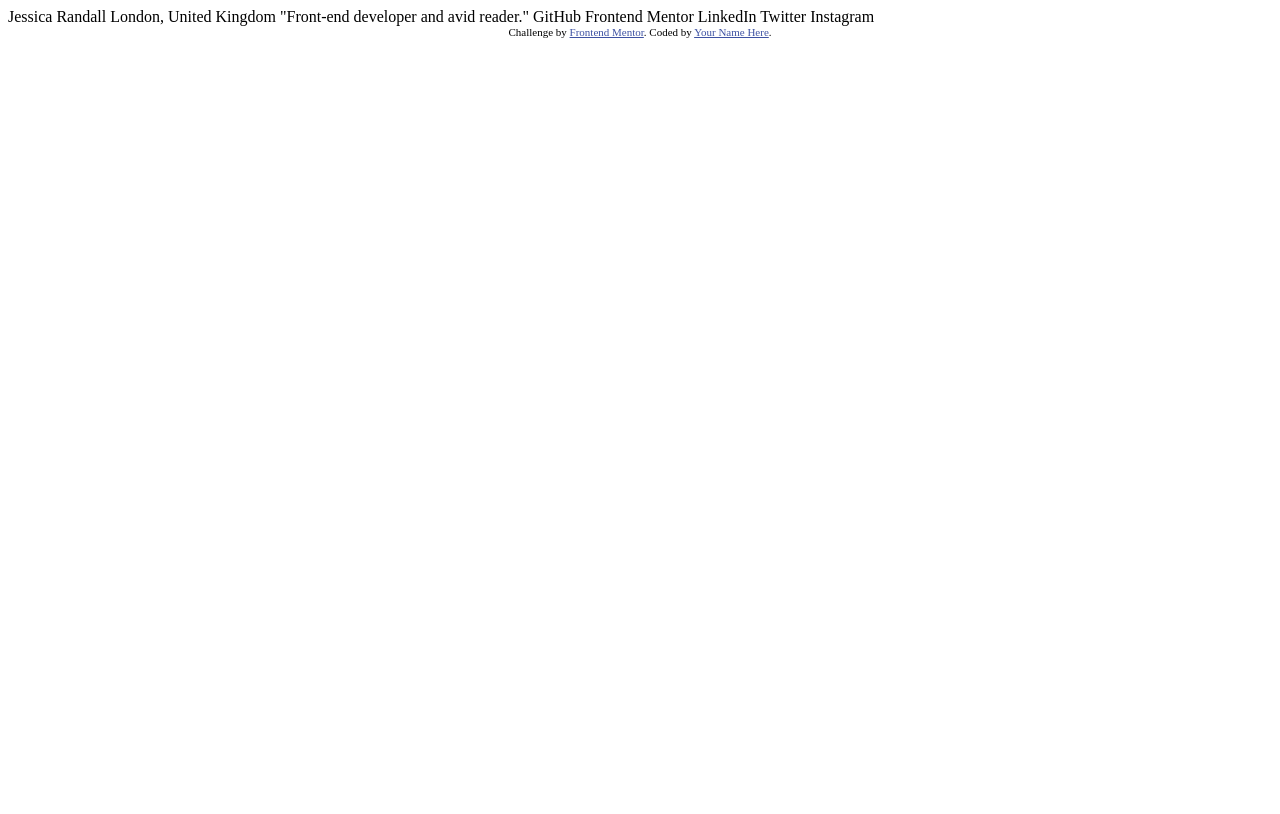
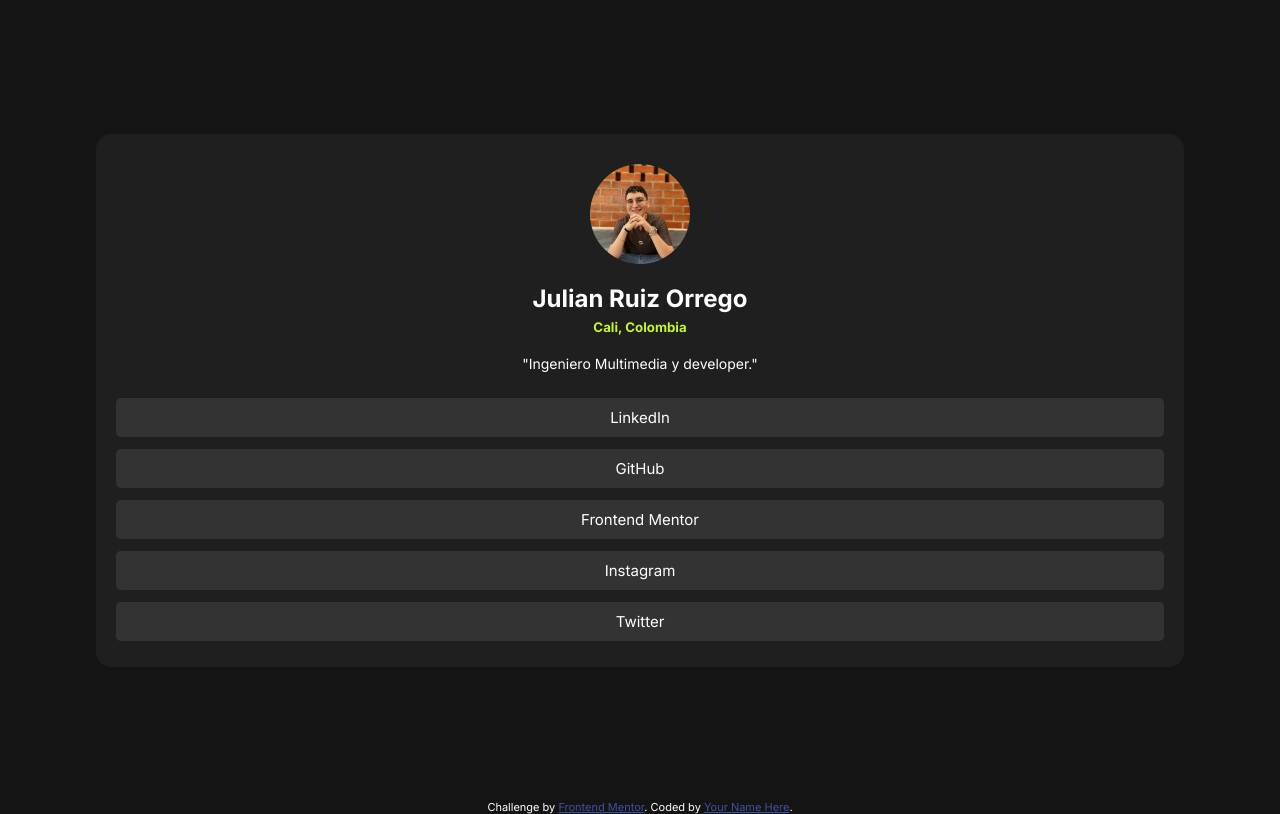
Before and after one commit to Rully74/Copy-linktree, a plain HTML site: page index.html in a window 1280 px wide. Drawn offline with Linux system fonts and the light colour scheme.

Commit message:
Finalización de la maquetación y de estilización con css

```diff
--- a/index.html
+++ b/index.html
@@ -13,18 +13,27 @@
     .attribution { font-size: 11px; text-align: center; }
     .attribution a { color: hsl(228, 45%, 44%); }
   </style>
+  <link rel="preconnect" href="https://fonts.googleapis.com">
+  <link rel="preconnect" href="https://fonts.gstatic.com" crossorigin>
+  <link href="https://fonts.googleapis.com/css2?family=Inter:wght@100..900&display=swap" rel="stylesheet">
+  <link rel="stylesheet" href="style.css">
 </head>
 <body>
-
-  Jessica Randall
-  London, United Kingdom
-  "Front-end developer and avid reader."
-
-  GitHub
-  Frontend Mentor
-  LinkedIn
-  Twitter
-  Instagram
+  <section>
+    <div class="socialLinks">
+      <img src="assets/images/fotoinformal.jpg" alt="Foto de perfil - Julian Hernando Ruiz Orrego">
+      <h1>Julian Ruiz Orrego</h1>
+      <h5>Cali, Colombia</h5>
+      <p>"Ingeniero Multimedia y developer."</p>
+      <div class="links">
+        <a class="linkButton" href="https://www.linkedin.com/in/julianruizo" target="_blank">LinkedIn</a>
+        <a class="linkButton" href="https://github.com/Rully74" target="_blank">GitHub</a>
+        <a class="linkButton" href="https://www.frontendmentor.io/profile/Rully74" target="_blank">Frontend Mentor</a>
+        <a class="linkButton" href="https://www.instagram.com/julianruiz.png/" target="_blank">Instagram</a>
+        <a class="linkButton" href="https://twitter.com/julianruizo" target="_blank">Twitter</a>
+      </div>
+    </div>
+  </section>
 
   <div class="attribution">
     Challenge by <a href="https://www.frontendmentor.io?ref=challenge" target="_blank">Frontend Mentor</a>.
--- /dev/null
+++ b/style.css
@@ -0,0 +1,81 @@
+:root {
+    --Green: hsl(75, 94%, 57%);
+    --White: hsl(0, 0%, 100%);
+    --Grey: hsl(0, 0%, 20%);
+    --DarkGrey: hsl(0, 0%, 12%);
+    --OffBlack: hsl(0, 0%, 8%);
+}
+
+* {
+    margin: 0;
+    box-sizing: border-box;
+    font-family: "Inter", sans-serif;
+    color: var(--White);
+}
+
+body {
+    background-color: var(--OffBlack);
+}
+
+section {
+    display: flex;
+    flex-direction: column;
+    justify-content: center;
+    align-items: center;
+    height: 100vh;
+    position: relative;
+}
+
+.socialLinks {
+    display: flex;
+    flex-direction: column;
+    align-items: center;
+    width: 85%;
+    padding: 20px;
+    background-color: var(--DarkGrey);
+    border-radius: 15px;
+}
+
+.socialLinks img {
+    width: 100px;
+    height: 100px;
+    border-radius: 50%;
+    object-fit: cover;
+    margin: 10px 0 20px 0;
+}
+
+.socialLinks h1 {
+    font-weight: 700;
+    margin-bottom: 6px;
+}
+
+.socialLinks h5 {
+    color: var(--Green);
+}
+
+.socialLinks p {
+    font-weight: 400;
+    font-size: 14px;
+    margin: 20px 0 20px 0;
+}
+
+.links{
+    display: flex;
+    flex-direction: column;
+    align-items: center;
+    justify-content: center;
+    width: 100%;
+}
+
+.linkButton {
+    width: 100%;
+    height: fit-content;
+    background-color: var(--Grey);
+    text-align: center;
+    margin: 6px 0 6px 0;
+    padding: 10px;
+    border-radius: 5px;
+    text-decoration: none;
+    font-weight: 400;
+    font-size: 15px;
+}
```
Also changed, not shown: assets/images/fotoinformal.jpg (added).
